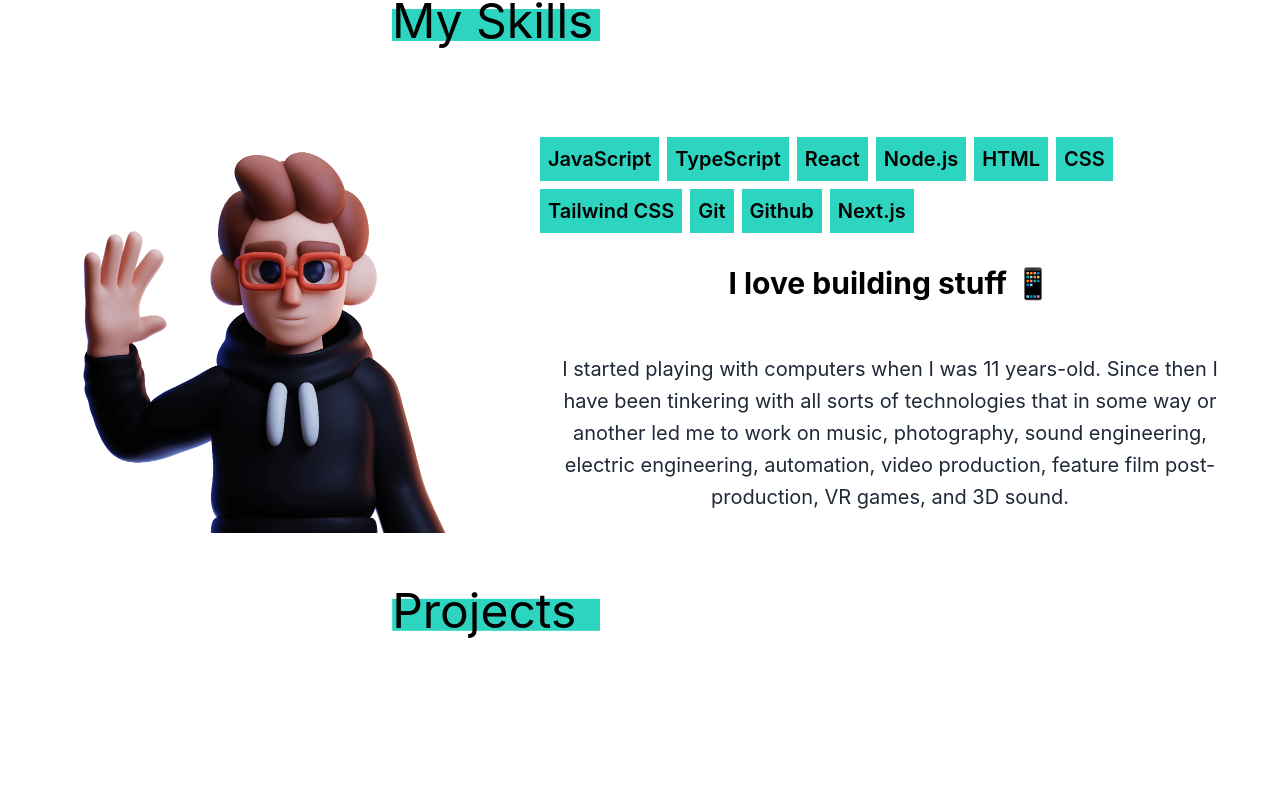
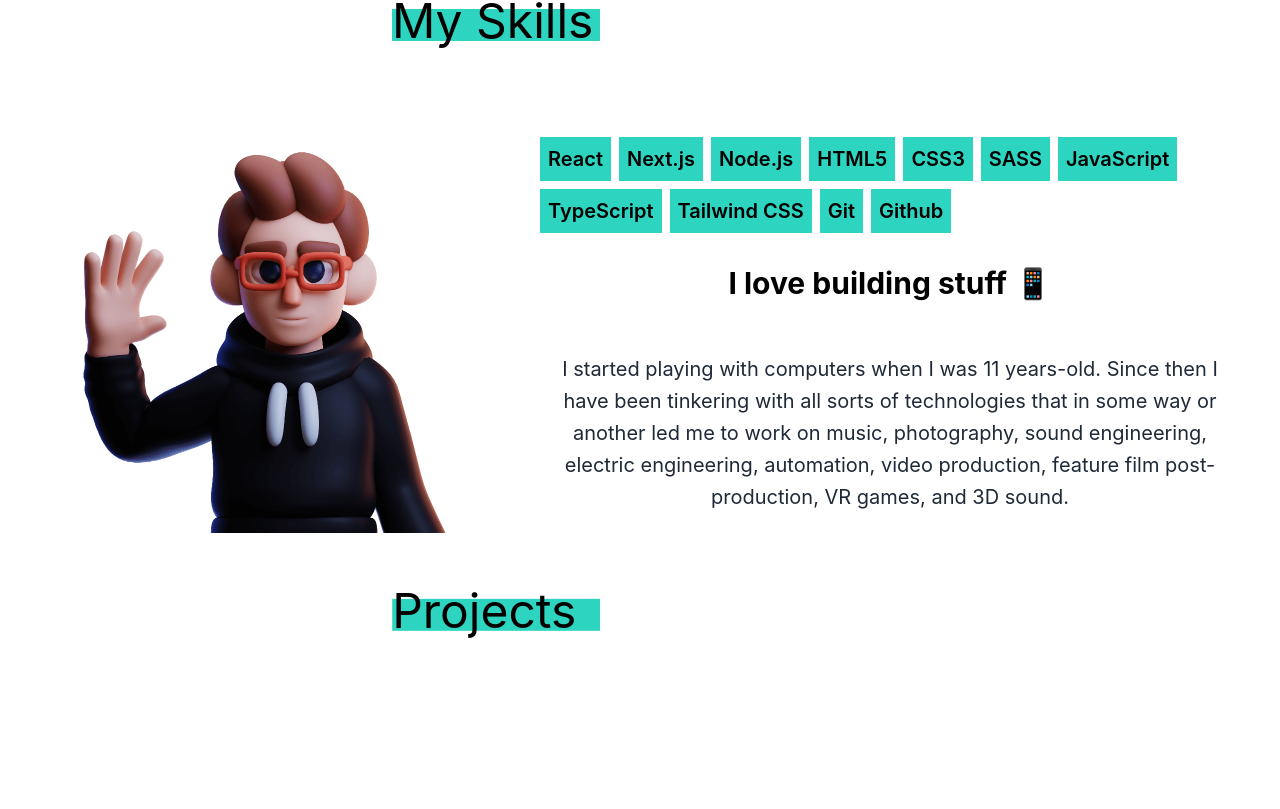
Before and after one commit to GSaber/Portfolio, a React (Create React App) app: page / in a window 1280 px wide. Shown: the part 791-1600 px from the top of the page. Built offline with nearby package versions, Linux system fonts and the light colour scheme; the HTML template or start-up script is replaced by a standard one.

Commit message:
No major changes

```diff
--- a/src/components/projects.tsx
+++ b/src/components/projects.tsx
@@ -32,10 +32,10 @@ const Projects = () => {
     {
       Name: "Kids School",
       Skills: ["Swift3", "Xcode", "JavaScript", "AndroidStudio"],
-      Link: "",
+      Code: "https://github.com/GSaber/Kids-School",
       Image: require("../assets/images/coding.png"),
       Description:
-        "A mobile application developped in native programming language(iOS/Android) that allow kids to learn Letters, Numbers, Colors, Basic Shapes, Animals, Dinosaurs, with sounds and the ability to have tests at the end of each course with a displayble score and a competitive Leaderboard",
+        "An educational mobile application developped in native programming language(iOS/Android) that allow kids to learn Letters, Numbers, Colors, Basic Shapes, Animals, Dinosaurs, with sounds and the ability to have tests at the end of each course with a displayble score and a competitive Leaderboard",
     },
     {
       Name: "Pet-vet",
--- a/src/components/skills.tsx
+++ b/src/components/skills.tsx
@@ -10,16 +10,17 @@ const Skills = () => {
   const scale = useTransform(scrollYProgress, [0, 0.5], [0.5, 1]);
 
   const skills = [
+    "React",
+    "Next.js",
+    "Node.js",
+    "HTML5",
+    "CSS3",
+    "SASS",
     "JavaScript",
     "TypeScript",
-    "React",
-    "Node.js",
-    "HTML",
-    "CSS",
     "Tailwind CSS",
     "Git",
     "Github",
-    "Next.js",
   ];
   return (
     <motion.section
```
